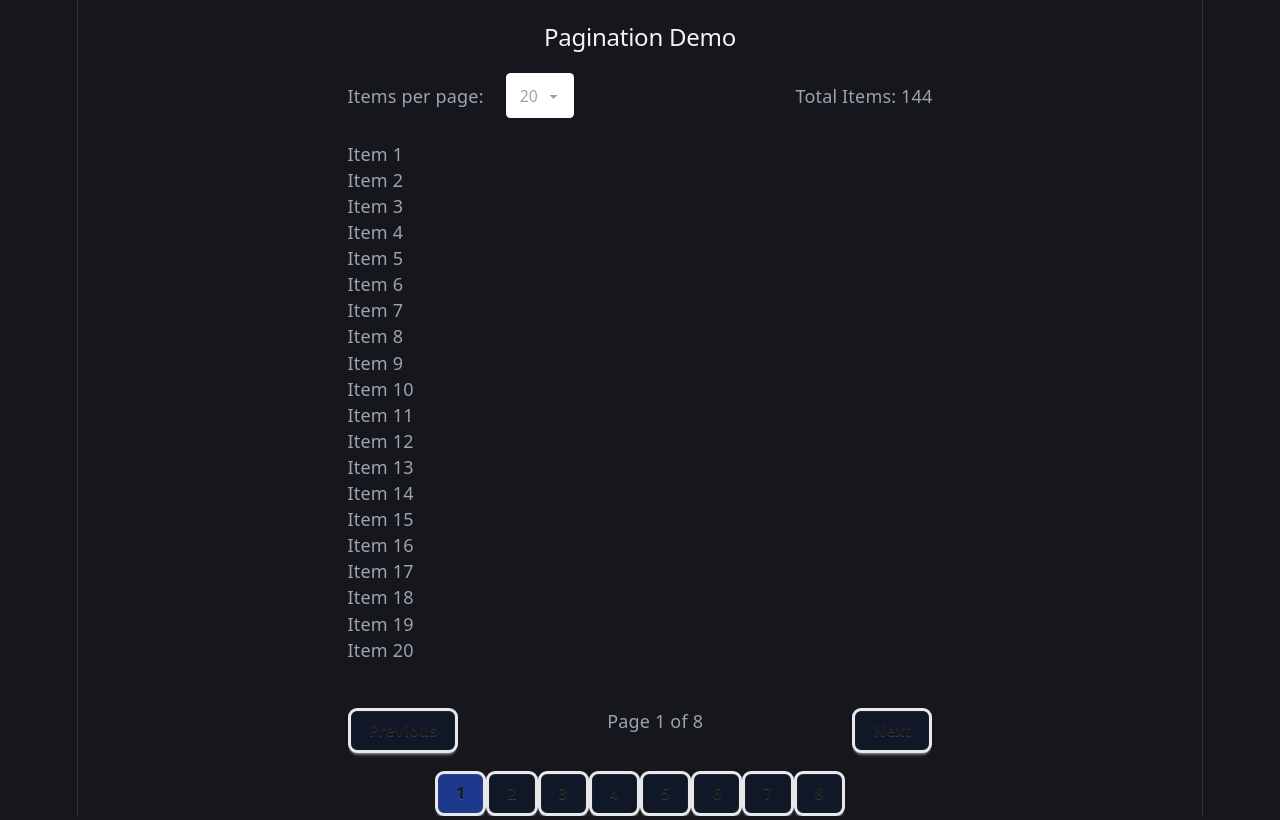
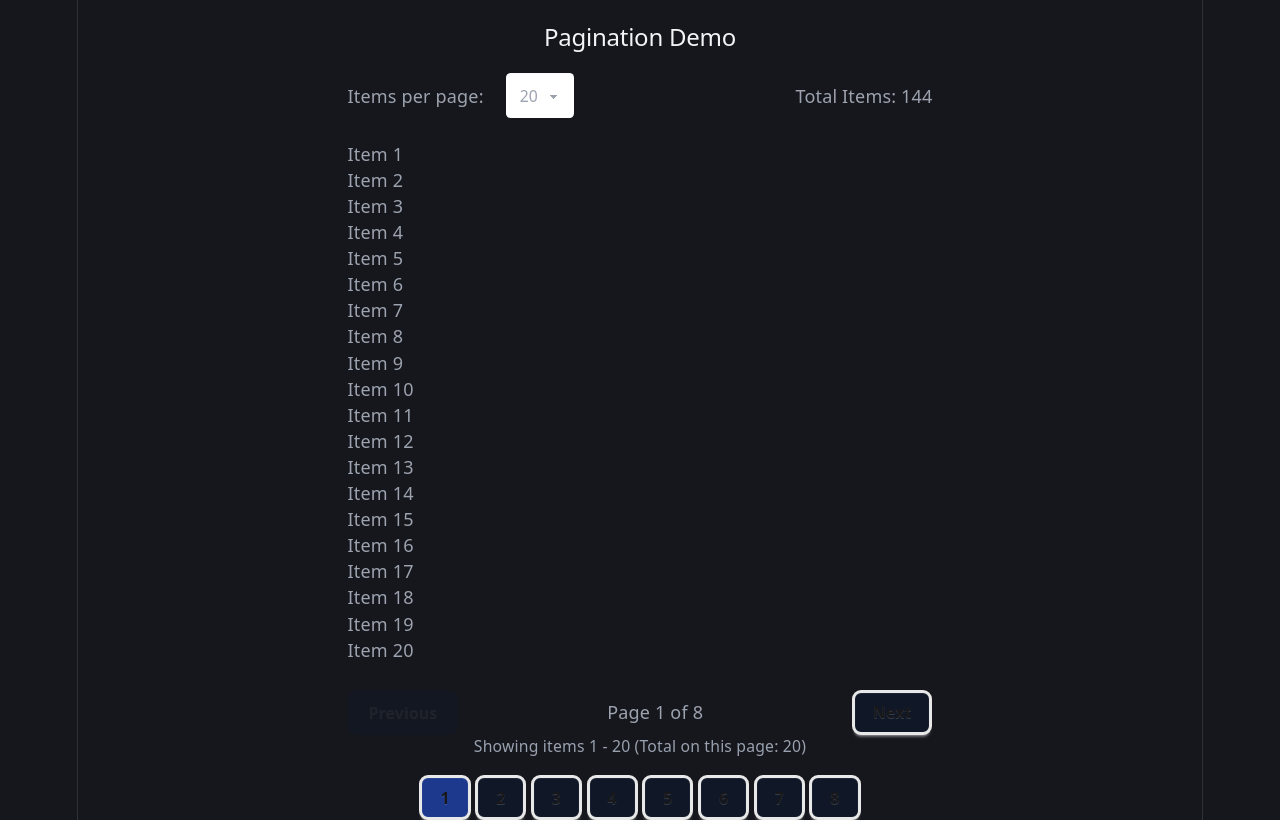
Before and after one commit to chadgarc/lab10.2CustomHooks, a React (Vite) app: page / in a window 1280 px wide. Built offline with nearby package versions, Linux system fonts and the light colour scheme.

Commit message:
renamed parameters of usePagination.ts to meet lab requirements, control List as well

```diff
--- a/src/components/ControlList/ControlList.tsx
+++ b/src/components/ControlList/ControlList.tsx
@@ -1,39 +1,69 @@
-
 import ShowItems from '../ShowItems/ShowItems'
 import type { ControlListProps } from '../../types'
 import { usePagination } from '../../hooks/usePagination'
 
 export function ControlList({ items, itemsPerPage }: ControlListProps) {
-  const pagination = usePagination(items, itemsPerPage)
+  const {
+    currentPage,
+    totalPages,
+    startIndex,
+    endIndex,
+    itemsOnCurrentPage,
+    setPage,
+    nextPage,
+    prevPage,
+    canNextPage,
+    canPrevPage,
+  } = usePagination(items.length, itemsPerPage)
+
+  // Obtener los elementos de la página actual utilizando los índices del hook
+  const currentItems = items.slice(startIndex, endIndex + 1)
 
   return (
     <div>
-      <ShowItems itemList={pagination.currentItems} />
-      {pagination.totalPages > 1 && (
-        <section>
-          <section className='flex justify-between mx-auto mt-10'>
-            <button className='btn rounded-lg bg-gray-900' onClick={() => pagination.goToPreviousPage()}>
+      <ShowItems itemList={currentItems} />
+
+      <section className="mt-6">
+        <section className="flex justify-between items-center mx-auto">
+          <button
+            className="btn rounded-lg bg-gray-900 disabled:opacity-40"
+            onClick={prevPage}
+            disabled={!canPrevPage}
+          >
             Previous
           </button>
-            <p>Page {pagination.currentPage} of {pagination.totalPages}</p>
-            <button className='btn rounded-lg bg-gray-900' onClick={() => pagination.goToNextPage()}>
+          <p>
+            Page {currentPage} of {totalPages}
+          </p>
+          <button
+            className="btn rounded-lg bg-gray-900 disabled:opacity-40"
+            onClick={nextPage}
+            disabled={!canNextPage}
+          >
             Next
           </button>
         </section>
 
-          <div className="join flex justify-center mt-4 flex-wrap">
-            {Array.from({ length: pagination.totalPages }, (_, i) => (
+        {totalPages > 0 && (
+          <p className="text-center my-3 text-sm text-gray-400">
+            Showing items {startIndex + 1} - {endIndex + 1} (Total on this page: {itemsOnCurrentPage})
+          </p>
+        )}
+
+        {totalPages > 1 && (
+          <div className="join flex justify-center mt-4 flex-wrap gap-1">
+            {Array.from({ length: totalPages }, (_, i) => (
               <button
                 key={i + 1}
-                className={`join-item btn rounded-lg ${pagination.currentPage === i + 1 ? 'bg-blue-900' : 'bg-gray-900'}`}
-                onClick={() => pagination.goToPage(i + 1)}
+                className={`join-item btn rounded-lg ${currentPage === i + 1 ? 'bg-blue-900' : 'bg-gray-900'}`}
+                onClick={() => setPage(i + 1)}
               >
                 {i + 1}
               </button>
             ))}
           </div>
+        )}
       </section>
-      )}
     </div>
   )
 }
--- a/src/hooks/useDebounce.ts
+++ b/src/hooks/useDebounce.ts
@@ -1,6 +1,6 @@
 import { useState, useEffect } from 'react';
 
-export function useDebounce<T>(value: T, delay: number = 300): T {
+export function useDebounce<T>(value: T, delay: number = 500): T {
   const [debouncedValue, setDebouncedValue] = useState<T>(value);
 
   useEffect(() => {
--- a/src/hooks/usePagination.ts
+++ b/src/hooks/usePagination.ts
@@ -1,51 +1,71 @@
-import { useState, useCallback } from 'react';
+import { useState, useCallback, useEffect } from 'react';
+import type { UsePaginationReturn } from '../types';
 
-export function usePagination(items: string[], itemsPerPage: number) {
-  const [currentPage, setCurrentPage] = useState(1);
+export function usePagination(
+  totalItems: number,
+  itemsPerPage: number = 10,
+  initialPage: number = 1
+): UsePaginationReturn {
+  // Calculate total pages (at least 1 page or 0 if 0 items)
+  const totalPages = Math.max(0, Math.ceil(totalItems / itemsPerPage));
 
-  // Calculate total of pages
-  const totalPages = Math.max(0, Math.ceil(items.length / itemsPerPage));
+  // Initialize and clamp initial page
+  const [currentPage, setCurrentPage] = useState(() => {
+    if (totalPages === 0) return 1;
+    return Math.min(Math.max(1, initialPage), totalPages);
+  });
 
-  // Fixign currentPage is not greater tha totalPages when changing elements per page
-  const safeCurrentPage = Math.min(currentPage, totalPages);
+  // Adjust currentPage if totalPages changes (e.g. itemsPerPage or totalItems change)
+  useEffect(() => {
+    if (totalPages > 0 && currentPage > totalPages) {
+      setCurrentPage(totalPages);
+    } else if (totalPages > 0 && currentPage < 1) {
+      setCurrentPage(1);
+    }
+  }, [totalPages, currentPage]);
 
-  // Adjust currentPage if necessary (e.g., when itemsPerPage changes)
-  if (currentPage > totalPages && totalPages > 0) {
-    setCurrentPage(totalPages);
-  }
+  const safeCurrentPage = totalPages === 0 ? 1 : Math.min(Math.max(1, currentPage), totalPages);
 
-  // Calculate the indices for the current items being displayed
-  const startIndex = Math.max(0, (safeCurrentPage - 1) * itemsPerPage);
-  const endIndex = startIndex + itemsPerPage;
-  const currentItems = items.slice(startIndex, endIndex);
+  // Calculate 0-based indices
+  const startIndex = totalItems === 0 ? 0 : (safeCurrentPage - 1) * itemsPerPage;
+  const endIndex = totalItems === 0 ? 0 : Math.min(startIndex + itemsPerPage - 1, totalItems - 1);
 
-  // set previous page
-  const goToPreviousPage = useCallback(() => {
+  // Actual number of items on current page
+  const itemsOnCurrentPage = totalItems === 0 ? 0 : endIndex - startIndex + 1;
+
+  // Jump to specific page
+  const setPage = useCallback((pageNumber: number) => {
+    if (totalPages === 0) {
+      setCurrentPage(1);
+      return;
+    }
+    const clampedPage = Math.min(Math.max(1, pageNumber), totalPages);
+    setCurrentPage(clampedPage);
+  }, [totalPages]);
+
+  // Next page
+  const nextPage = useCallback(() => {
+    setCurrentPage(prev => Math.min(totalPages, prev + 1));
+  }, [totalPages]);
+
+  // Previous page
+  const prevPage = useCallback(() => {
     setCurrentPage(prev => Math.max(1, prev - 1));
   }, []);
 
-  // Set next page
-  const goToNextPage = useCallback(() => {
-    setCurrentPage(prev => Math.min(totalPages, prev + 1));
-  }, [totalPages]);
-
-  // set any page
-  const goToPage = useCallback((page: number) => {
-    if (page >= 1 && page <= totalPages) {
-      setCurrentPage(page);
-    } else if (totalPages === 0) {
-      setCurrentPage(1); // Si no hay items, ir a la página 1
-    }
-  }, [totalPages]);
+  const canNextPage = safeCurrentPage < totalPages;
+  const canPrevPage = safeCurrentPage > 1;
 
   return {
     currentPage: safeCurrentPage,
     totalPages,
     startIndex,
     endIndex,
-    currentItems,
-    goToPreviousPage,
-    goToNextPage,
-    goToPage,
+    itemsOnCurrentPage,
+    setPage,
+    nextPage,
+    prevPage,
+    canNextPage,
+    canPrevPage,
   };
 }
```
Also changed, not shown: src/types/index.ts (+15 -2 lines), 4 other files (tests, documents, lock files or other folders). Lines whose indentation alone changed are shown as unchanged.
